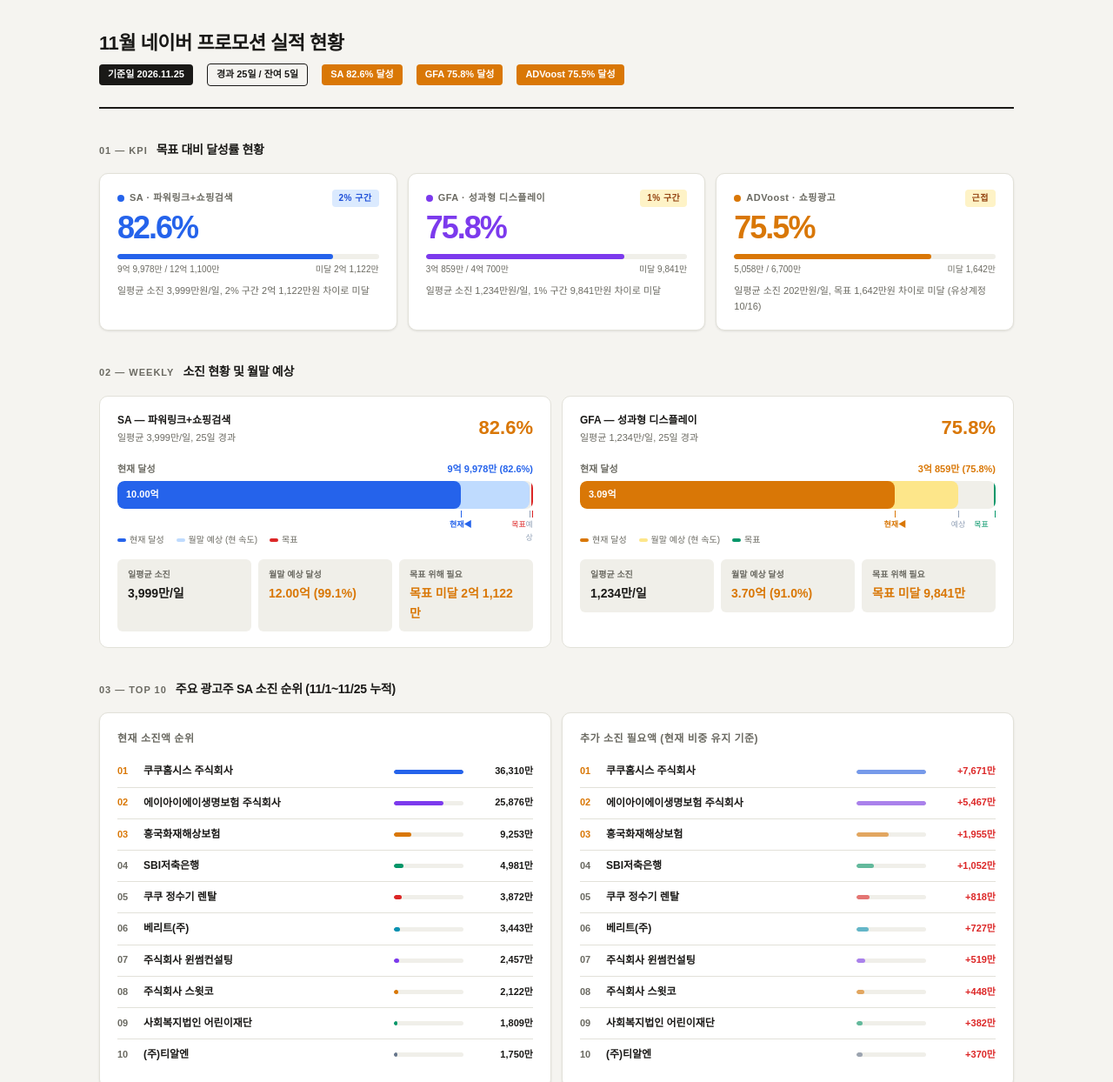
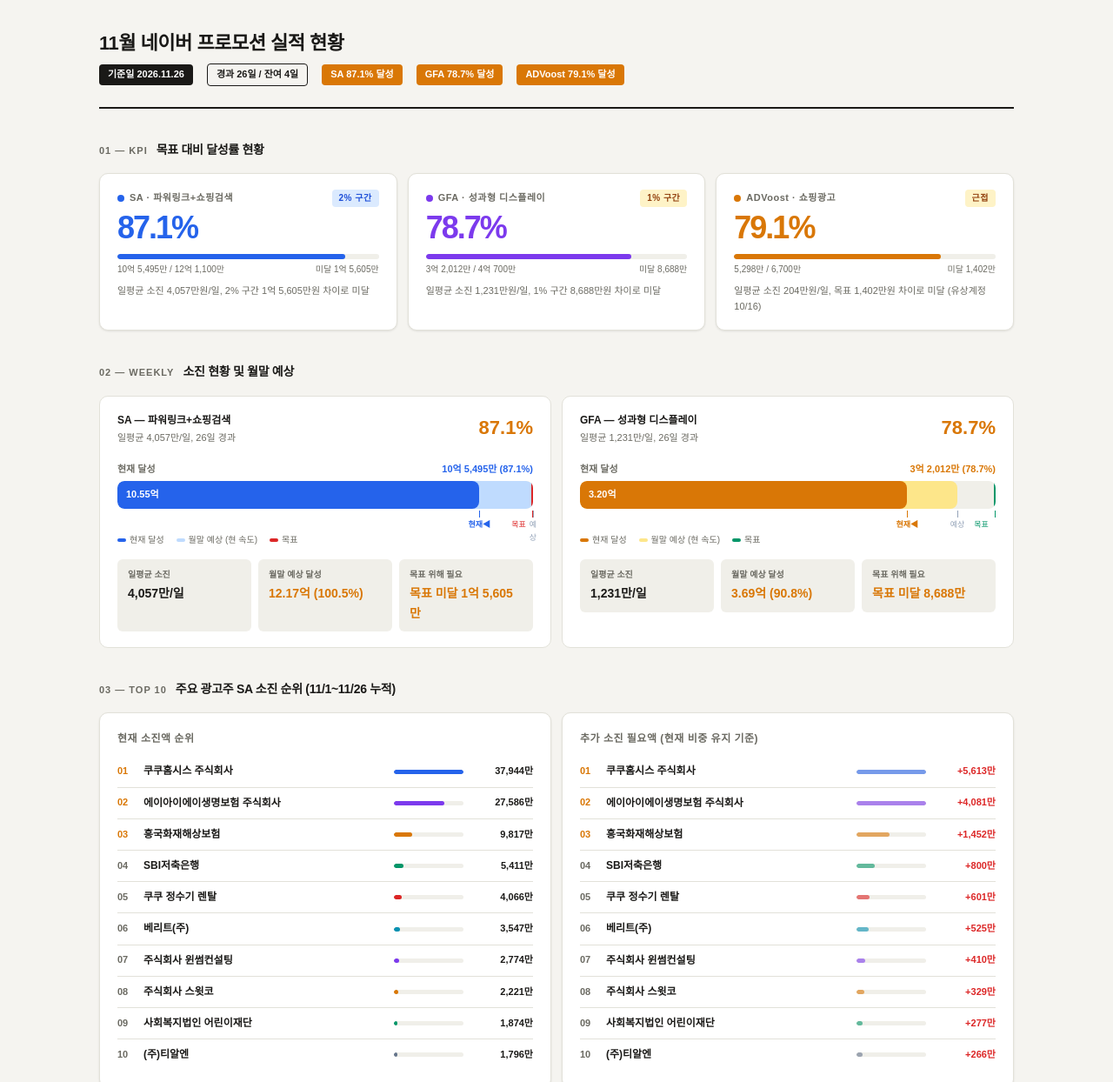
Before and after one commit to sora830812-del/naverpromo_202611, a plain HTML site: page index.html in a window 1280 px wide. Shown: the top 1244 px of the page at 87% size. Drawn offline with Linux system fonts and the light colour scheme; a web font is replaced by a local one.

Commit message:
11월 대시보드 11/26 기준 업데이트
Co-Authored-By: Claude Opus 5 <noreply@anthropic.com>
Claude-Session: https://claude.ai/code/session_01WdeaTGjQHzjB1TZFvyWyAh

```diff
--- a/index.html
+++ b/index.html
@@ -173,11 +173,11 @@ body { background: var(--bg); color: var(--text); font-family: 'Pretendard', san
   <div class="page-header">
     <h1>11월 네이버 프로모션 실적 현황</h1>
     <div class="header-meta">
-      <span class="badge">기준일 2026.11.25</span>
-      <span class="badge outline">경과 25일 / 잔여 5일</span>
-      <span class="badge warn">SA 82.6% 달성</span>
-      <span class="badge warn">GFA 75.8% 달성</span>
-      <span class="badge warn">ADVoost 75.5% 달성</span>
+      <span class="badge">기준일 2026.11.26</span>
+      <span class="badge outline">경과 26일 / 잔여 4일</span>
+      <span class="badge warn">SA 87.1% 달성</span>
+      <span class="badge warn">GFA 78.7% 달성</span>
+      <span class="badge warn">ADVoost 79.1% 달성</span>
     </div>
   </div>
 
@@ -195,15 +195,15 @@ body { background: var(--bg); color: var(--text); font-family: 'Pretendard', san
         SA · 파워링크+쇼핑검색
         <span class="tag tag-blue" style="margin-left:auto;">2% 구간</span>
       </div>
-      <div class="kpi-rate" style="color:#2563eb;">82.6%</div>
+      <div class="kpi-rate" style="color:#2563eb;">87.1%</div>
       <div class="kpi-bar-wrap" style="margin-top:12px;">
-        <div class="kpi-bar" style="width:82.6%; background:#2563eb;"></div>
+        <div class="kpi-bar" style="width:87.1%; background:#2563eb;"></div>
       </div>
       <div class="progress-row">
-        <span>9억 9,978만 / 12억 1,100만</span>
-        <span>미달 2억 1,122만</span>
+        <span>10억 5,495만 / 12억 1,100만</span>
+        <span>미달 1억 5,605만</span>
       </div>
-      <div class="kpi-detail" style="margin-top:8px;">일평균 소진 3,999만원/일, 2% 구간 2억 1,122만원 차이로 미달</div>
+      <div class="kpi-detail" style="margin-top:8px;">일평균 소진 4,057만원/일, 2% 구간 1억 5,605만원 차이로 미달</div>
     </div>
 
     <!-- GFA -->
@@ -213,15 +213,15 @@ body { background: var(--bg); color: var(--text); font-family: 'Pretendard', san
         GFA · 성과형 디스플레이
         <span class="tag tag-amber" style="margin-left:auto;">1% 구간</span>
       </div>
-      <div class="kpi-rate" style="color:#7c3aed;">75.8%</div>
+      <div class="kpi-rate" style="color:#7c3aed;">78.7%</div>
       <div class="kpi-bar-wrap" style="margin-top:12px;">
-        <div class="kpi-bar" style="width:75.8%; background:#7c3aed;"></div>
+        <div class="kpi-bar" style="width:78.7%; background:#7c3aed;"></div>
       </div>
       <div class="progress-row">
-        <span>3억 859만 / 4억 700만</span>
-        <span>미달 9,841만</span>
+        <span>3억 2,012만 / 4억 700만</span>
+        <span>미달 8,688만</span>
       </div>
-      <div class="kpi-detail" style="margin-top:8px;">일평균 소진 1,234만원/일, 1% 구간 9,841만원 차이로 미달</div>
+      <div class="kpi-detail" style="margin-top:8px;">일평균 소진 1,231만원/일, 1% 구간 8,688만원 차이로 미달</div>
     </div>
 
     <!-- ADVoost -->
@@ -231,15 +231,15 @@ body { background: var(--bg); color: var(--text); font-family: 'Pretendard', san
         ADVoost · 쇼핑광고
         <span class="tag tag-amber" style="margin-left:auto;">근접</span>
       </div>
-      <div class="kpi-rate" style="color:#d97706;">75.5%</div>
+      <div class="kpi-rate" style="color:#d97706;">79.1%</div>
       <div class="kpi-bar-wrap" style="margin-top:12px;">
-        <div class="kpi-bar" style="width:75.5%; background:#d97706;"></div>
+        <div class="kpi-bar" style="width:79.1%; background:#d97706;"></div>
       </div>
       <div class="progress-row">
-        <span>5,058만 / 6,700만</span>
-        <span>미달 1,642만</span>
+        <span>5,298만 / 6,700만</span>
+        <span>미달 1,402만</span>
       </div>
-      <div class="kpi-detail" style="margin-top:8px;">일평균 소진 202만원/일, 목표 1,642만원 차이로 미달 (유상계정 10/16)</div>
+      <div class="kpi-detail" style="margin-top:8px;">일평균 소진 204만원/일, 목표 1,402만원 차이로 미달 (유상계정 10/16)</div>
     </div>
   </div>
 
@@ -255,26 +255,26 @@ body { background: var(--bg); color: var(--text); font-family: 'Pretendard', san
       <div class="weekly-header">
         <div>
           <div class="weekly-title">SA — 파워링크+쇼핑검색</div>
-          <div style="font-size:11px; color:var(--text-muted); margin-top:2px;">일평균 3,999만/일, 25일 경과</div>
+          <div style="font-size:11px; color:var(--text-muted); margin-top:2px;">일평균 4,057만/일, 26일 경과</div>
         </div>
-        <div class="weekly-rate warn">82.6%</div>
+        <div class="weekly-rate warn">87.1%</div>
       </div>
 
       <div style="margin-top:18px;">
         <div style="display:flex; justify-content:space-between; font-size:11px; font-weight:600; margin-bottom:5px;">
           <span style="color:var(--text-muted);">현재 달성</span>
-          <span style="color:#2563eb;">9억 9,978만 (82.6%)</span>
+          <span style="color:#2563eb;">10억 5,495만 (87.1%)</span>
         </div>
         <div style="position:relative; height:32px; border-radius:8px; overflow:hidden; background:var(--surface2);">
-          <div style="position:absolute; left:0; top:0; width:99.1%; height:100%; background:#bfdbfe; border-radius:8px;"></div>
-          <div style="position:absolute; left:0; top:0; width:82.6%; height:100%; background:#2563eb; border-radius:8px; display:flex; align-items:center; padding-left:10px; font-size:11px; color:#fff; font-weight:600; white-space:nowrap;">10.00억</div>
+          <div style="position:absolute; left:0; top:0; width:100.0%; height:100%; background:#bfdbfe; border-radius:8px;"></div>
+          <div style="position:absolute; left:0; top:0; width:87.1%; height:100%; background:#2563eb; border-radius:8px; display:flex; align-items:center; padding-left:10px; font-size:11px; color:#fff; font-weight:600; white-space:nowrap;">10.55억</div>
           <div style="position:absolute; right:0; top:0; width:2px; height:100%; background:#dc2626;"></div>
         </div>
         <div style="position:relative; height:18px;">
-          <div style="position:absolute; left:82.6%; top:2px; width:1px; height:8px; background:#2563eb;"></div>
-          <div style="position:absolute; left:82.6%; top:11px; font-size:9px; color:#2563eb; font-weight:600; transform:translateX(-50%);">현재◀</div>
-          <div style="position:absolute; left:99.1%; top:2px; width:1px; height:8px; background:#94a3b8; border-left:1px dashed #94a3b8;"></div>
-          <div style="position:absolute; left:99.1%; top:11px; font-size:9px; color:#94a3b8; transform:translateX(-50%);">예상</div>
+          <div style="position:absolute; left:87.1%; top:2px; width:1px; height:8px; background:#2563eb;"></div>
+          <div style="position:absolute; left:87.1%; top:11px; font-size:9px; color:#2563eb; font-weight:600; transform:translateX(-50%);">현재◀</div>
+          <div style="position:absolute; left:100.0%; top:2px; width:1px; height:8px; background:#94a3b8; border-left:1px dashed #94a3b8;"></div>
+          <div style="position:absolute; left:100.0%; top:11px; font-size:9px; color:#94a3b8; transform:translateX(-50%);">예상</div>
           <div style="position:absolute; right:0; top:2px; width:1px; height:8px; background:#dc2626;"></div>
           <div style="position:absolute; right:0; top:11px; font-size:9px; color:#dc2626; transform:translateX(-50%);">목표</div>
         </div>
@@ -289,15 +289,15 @@ body { background: var(--bg); color: var(--text); font-family: 'Pretendard', san
       <div class="weekly-stat-row" style="margin-top:14px;">
         <div class="weekly-stat">
           <div class="ws-label">일평균 소진</div>
-          <div class="ws-value">3,999만/일</div>
+          <div class="ws-value">4,057만/일</div>
         </div>
         <div class="weekly-stat">
           <div class="ws-label">월말 예상 달성</div>
-          <div class="ws-value" style="color:var(--accent-amber);">12.00억 (99.1%)</div>
+          <div class="ws-value" style="color:var(--accent-amber);">12.17억 (100.5%)</div>
         </div>
         <div class="weekly-stat">
           <div class="ws-label">목표 위해 필요</div>
-          <div class="ws-value" style="color:var(--accent-amber);">목표 미달 2억 1,122만</div>
+          <div class="ws-value" style="color:var(--accent-amber);">목표 미달 1억 5,605만</div>
         </div>
       </div>
     </div>
@@ -307,26 +307,26 @@ body { background: var(--bg); color: var(--text); font-family: 'Pretendard', san
       <div class="weekly-header">
         <div>
           <div class="weekly-title">GFA — 성과형 디스플레이</div>
-          <div style="font-size:11px; color:var(--text-muted); margin-top:2px;">일평균 1,234만/일, 25일 경과</div>
+          <div style="font-size:11px; color:var(--text-muted); margin-top:2px;">일평균 1,231만/일, 26일 경과</div>
         </div>
-        <div class="weekly-rate warn">75.8%</div>
+        <div class="weekly-rate warn">78.7%</div>
       </div>
 
       <div style="margin-top:18px;">
         <div style="display:flex; justify-content:space-between; font-size:11px; font-weight:600; margin-bottom:5px;">
           <span style="color:var(--text-muted);">현재 달성</span>
-          <span style="color:#d97706;">3억 859만 (75.8%)</span>
+          <span style="color:#d97706;">3억 2,012만 (78.7%)</span>
         </div>
         <div style="position:relative; height:32px; border-radius:8px; overflow:hidden; background:var(--surface2);">
-          <div style="position:absolute; left:0; top:0; width:91.0%; height:100%; background:#fde68a; border-radius:8px;"></div>
-          <div style="position:absolute; left:0; top:0; width:75.8%; height:100%; background:#d97706; border-radius:8px; display:flex; align-items:center; padding-left:10px; font-size:11px; color:#fff; font-weight:600; white-space:nowrap;">3.09억</div>
+          <div style="position:absolute; left:0; top:0; width:90.8%; height:100%; background:#fde68a; border-radius:8px;"></div>
+          <div style="position:absolute; left:0; top:0; width:78.7%; height:100%; background:#d97706; border-radius:8px; display:flex; align-items:center; padding-left:10px; font-size:11px; color:#fff; font-weight:600; white-space:nowrap;">3.20억</div>
           <div style="position:absolute; right:0; top:0; width:2px; height:100%; background:#059669;"></div>
         </div>
         <div style="position:relative; height:18px;">
-          <div style="position:absolute; left:75.8%; top:2px; width:1px; height:8px; background:#d97706;"></div>
-          <div style="position:absolute; left:75.8%; top:11px; font-size:9px; color:#d97706; font-weight:600; transform:translateX(-50%);">현재◀</div>
-          <div style="position:absolute; left:91.0%; top:2px; width:1px; height:8px; background:#94a3b8; border-left:1px dashed #94a3b8;"></div>
-          <div style="position:absolute; left:91.0%; top:11px; font-size:9px; color:#94a3b8; transform:translateX(-50%);">예상</div>
+          <div style="position:absolute; left:78.7%; top:2px; width:1px; height:8px; background:#d97706;"></div>
+          <div style="position:absolute; left:78.7%; top:11px; font-size:9px; color:#d97706; font-weight:600; transform:translateX(-50%);">현재◀</div>
+          <div style="position:absolute; left:90.8%; top:2px; width:1px; height:8px; background:#94a3b8; border-left:1px dashed #94a3b8;"></div>
+          <div style="position:absolute; left:90.8%; top:11px; font-size:9px; color:#94a3b8; transform:translateX(-50%);">예상</div>
           <div style="position:absolute; right:0; top:2px; width:1px; height:8px; background:#059669;"></div>
           <div style="position:absolute; right:0; top:11px; font-size:9px; color:#059669; transform:translateX(-50%);">목표</div>
         </div>
@@ -341,15 +341,15 @@ body { background: var(--bg); color: var(--text); font-family: 'Pretendard', san
       <div class="weekly-stat-row" style="margin-top:14px;">
         <div class="weekly-stat">
           <div class="ws-label">일평균 소진</div>
-          <div class="ws-value">1,234만/일</div>
+          <div class="ws-value">1,231만/일</div>
         </div>
         <div class="weekly-stat">
           <div class="ws-label">월말 예상 달성</div>
-          <div class="ws-value" style="color:var(--accent-amber);">3.70억 (91.0%)</div>
+          <div class="ws-value" style="color:var(--accent-amber);">3.69억 (90.8%)</div>
         </div>
         <div class="weekly-stat">
           <div class="ws-label">목표 위해 필요</div>
-          <div class="ws-value" style="color:var(--accent-amber);">목표 미달 9,841만</div>
+          <div class="ws-value" style="color:var(--accent-amber);">목표 미달 8,688만</div>
         </div>
       </div>
     </div>
@@ -357,7 +357,7 @@ body { background: var(--bg); color: var(--text); font-family: 'Pretendard', san
 
   <div class="section-header">
     <span class="sec-num">03 — TOP 10</span>
-    <h2>주요 광고주 SA 소진 순위 (11/1~11/25 누적)</h2>
+    <h2>주요 광고주 SA 소진 순위 (11/1~11/26 누적)</h2>
   </div>
 
   <div class="two-col">
@@ -397,7 +397,7 @@ body { background: var(--bg); color: var(--text); font-family: 'Pretendard', san
     <div id="gfa-target-body"></div>
   </div>
   <div style="font-size:10px; color:var(--text-muted); margin-top:8px;">
-    ※ 계정별 목표액은 11월 계정별 목표배분 확정안 기준입니다 (모두투어 이관으로 제외). 월말 예상 = 현재 소진액 ÷ 경과일수(25일) × 전체일수(30일). 막대는 목표액(100%) 기준으로 정규화했습니다.
+    ※ 계정별 목표액은 11월 계정별 목표배분 확정안 기준입니다 (모두투어 이관으로 제외). 월말 예상 = 현재 소진액 ÷ 경과일수(26일) × 전체일수(30일). 막대는 목표액(100%) 기준으로 정규화했습니다.
   </div>
 
   <!-- ── 05 베네핏 계산기 ── -->
@@ -408,7 +408,7 @@ body { background: var(--bg); color: var(--text); font-family: 'Pretendard', san
 
   <div class="benefit-wrap">
     <div class="benefit-top">
-      <h3>베네핏 배분 계산기 <span class="needs-data">✓ 11/25 기준</span></h3>
+      <h3>베네핏 배분 계산기 <span class="needs-data">✓ 11/26 기준</span></h3>
       <div class="benefit-note" style="margin-top:6px;">
         보상액의 20% → 재원 | 제휴실 정액 10% | 잔여 90% → 마케팅·IMC·그로스 MoM 배분 (증감률 50% + 증감금액 50%)
       </div>
@@ -444,7 +444,7 @@ body { background: var(--bg); color: var(--text); font-family: 'Pretendard', san
         📊 동일 기간 비교 — 10월 일할 vs 11월 누적
         <span class="tag tag-amber">MoM 배분 근거</span>
       </div>
-      <div class="mom-section-sub">11월 누적 실적(25일)과 10월 일할(25일)을 동일 기간 기준으로 비교. 수치 수정 가능합니다.</div>
+      <div class="mom-section-sub">11월 누적 실적(26일)과 10월 일할(26일)을 동일 기간 기준으로 비교. 수치 수정 가능합니다.</div>
 
       <div class="mom-grid">
         <div class="mom-col-header">부서</div>
@@ -455,36 +455,36 @@ body { background: var(--bg); color: var(--text); font-family: 'Pretendard', san
 
         <div class="mom-row" id="mom-row-1">
           <div class="mom-cell dept-label">마케팅본부</div>
-          <div class="mom-cell"><input type="number" id="apr-1" value="74581" oninput="calcBenefit()"></div>
-          <div class="mom-cell"><input type="number" id="may-1" value="76276" oninput="calcBenefit()"></div>
+          <div class="mom-cell"><input type="number" id="apr-1" value="77565" oninput="calcBenefit()"></div>
+          <div class="mom-cell"><input type="number" id="may-1" value="80033" oninput="calcBenefit()"></div>
           <div class="mom-cell"><span class="mom-delta" id="delta-1">—</span></div>
           <div class="mom-cell"><span class="mom-delta" id="rate-1">—</span></div>
         </div>
         <div class="mom-row" id="mom-row-2">
           <div class="mom-cell dept-label">IMC본부</div>
-          <div class="mom-cell"><input type="number" id="apr-2" value="43936" oninput="calcBenefit()"></div>
-          <div class="mom-cell"><input type="number" id="may-2" value="49500" oninput="calcBenefit()"></div>
+          <div class="mom-cell"><input type="number" id="apr-2" value="45694" oninput="calcBenefit()"></div>
+          <div class="mom-cell"><input type="number" id="may-2" value="52194" oninput="calcBenefit()"></div>
           <div class="mom-cell"><span class="mom-delta" id="delta-2">—</span></div>
           <div class="mom-cell"><span class="mom-delta" id="rate-2">—</span></div>
         </div>
         <div class="mom-row" id="mom-row-3">
           <div class="mom-cell dept-label">그로스팀</div>
-          <div class="mom-cell"><input type="number" id="apr-3" value="1679" oninput="calcBenefit()"></div>
-          <div class="mom-cell"><input type="number" id="may-3" value="1514" oninput="calcBenefit()"></div>
+          <div class="mom-cell"><input type="number" id="apr-3" value="1747" oninput="calcBenefit()"></div>
+          <div class="mom-cell"><input type="number" id="may-3" value="1574" oninput="calcBenefit()"></div>
           <div class="mom-cell"><span class="mom-delta" id="delta-3">—</span></div>
           <div class="mom-cell"><span class="mom-delta" id="rate-3">—</span></div>
         </div>
         <div class="mom-row" id="mom-row-4">
           <div class="mom-cell dept-label">미디어제휴실(제휴실)</div>
-          <div class="mom-cell"><input type="number" id="apr-4" value="1578" oninput="calcBenefit()"></div>
-          <div class="mom-cell"><input type="number" id="may-4" value="2655" oninput="calcBenefit()"></div>
+          <div class="mom-cell"><input type="number" id="apr-4" value="1641" oninput="calcBenefit()"></div>
+          <div class="mom-cell"><input type="number" id="may-4" value="2780" oninput="calcBenefit()"></div>
           <div class="mom-cell"><span class="mom-delta" id="delta-4">—</span></div>
           <div class="mom-cell"><span class="mom-delta" id="rate-4">—</span></div>
         </div>
       </div>
 
       <div style="font-size:10px; color:var(--text-muted); margin-top:8px;">
-        ※ 부서 매출은 프로모션 지급(안)_260831(마감).xlsx '광고주정리' 시트의 계정별 부서 매핑을 10·11월 raw에 적용해 재계산 (SA+GFA 합산). 쿠쿠전자(73905)는 IMC본부 70% · 마케팅본부 30%로 분할 반영. 10월 = 10월 최종 일할(25일). 예상 보상액 = SA 목표 12.11억×2%, GFA 목표 4.07억×1% (각 구간 달성 가정)
+        ※ 부서 매출은 프로모션 지급(안)_260831(마감).xlsx '광고주정리' 시트의 계정별 부서 매핑을 10·11월 raw에 적용해 재계산 (SA+GFA 합산). 쿠쿠전자(73905)는 IMC본부 70% · 마케팅본부 30%로 분할 반영. 10월 = 10월 최종 일할(26일). 예상 보상액 = SA 목표 12.11억×2%, GFA 목표 4.07억×1% (각 구간 달성 가정)
       </div>
     </div>
 
@@ -536,7 +536,7 @@ body { background: var(--bg); color: var(--text); font-family: 'Pretendard', san
 
   <!-- 푸터 -->
   <div class="page-footer">
-    <span>기준일 2026.11.25, 데이터: 네이버 성과형광고 로우데이터 (11/25 기준), SA 합계는 raw 시트 직접 합산값</span>
+    <span>기준일 2026.11.26, 데이터: 네이버 성과형광고 로우데이터 (11/26 기준), SA 합계는 raw 시트 직접 합산값</span>
     <span>미디어제휴실 · 담당: 깨발</span>
   </div>
 
@@ -544,19 +544,19 @@ body { background: var(--bg); color: var(--text); font-family: 'Pretendard', san
 
 <script>
 const top10 = [
-  { name: '쿠쿠홈시스 주식회사', amount: 36310 },
-  { name: '에이아이에이생명보험 주식회사', amount: 25876 },
-  { name: '흥국화재해상보험', amount: 9253 },
-  { name: 'SBI저축은행', amount: 4981 },
-  { name: '쿠쿠 정수기 렌탈', amount: 3872 },
-  { name: '베리트(주)', amount: 3443 },
-  { name: '주식회사 윈썸컨설팅', amount: 2457 },
-  { name: '주식회사 스윗코', amount: 2122 },
-  { name: '사회복지법인 어린이재단', amount: 1809 },
-  { name: '(주)티알엔', amount: 1750 },
+  { name: '쿠쿠홈시스 주식회사', amount: 37944 },
+  { name: '에이아이에이생명보험 주식회사', amount: 27586 },
+  { name: '흥국화재해상보험', amount: 9817 },
+  { name: 'SBI저축은행', amount: 5411 },
+  { name: '쿠쿠 정수기 렌탈', amount: 4066 },
+  { name: '베리트(주)', amount: 3547 },
+  { name: '주식회사 윈썸컨설팅', amount: 2774 },
+  { name: '주식회사 스윗코', amount: 2221 },
+  { name: '사회복지법인 어린이재단', amount: 1874 },
+  { name: '(주)티알엔', amount: 1796 },
 ];
 
-const SA_TOTAL = 99978;
+const SA_TOTAL = 105495;
 const SA_TARGET = 121100;
 const SA_REMAIN = SA_TARGET - SA_TOTAL;
 
@@ -608,23 +608,23 @@ function paceColor(pct) {
 }
 
 const saTargets = [
-  { name: 'AIA생명', spent: 258677385, goal: 361000000 },
-  { name: '쿠쿠(일시불)', spent: 224158751, goal: 225000000 },
-  { name: '쿠쿠(렌탈)', spent: 138660225, goal: 159000000 },
-  { name: '흥국화재TM', spent: 92530941, goal: 109000000 },
-  { name: 'SBI저축은행', spent: 49810029, goal: 58000000 },
-  { name: '신한EZ손해보험', spent: 10834556, goal: 19000000 },
-  { name: '쇼핑엔티', spent: 17498405, goal: 19000000 },
-  { name: '키움에셋플래너', spent: 8064123, goal: 16000000 },
+  { name: 'AIA생명', spent: 275771036, goal: 361000000 },
+  { name: '쿠쿠(일시불)', spent: 234148192, goal: 225000000 },
+  { name: '쿠쿠(렌탈)', spent: 144969826, goal: 159000000 },
+  { name: '흥국화재TM', spent: 98171706, goal: 109000000 },
+  { name: 'SBI저축은행', spent: 54112633, goal: 58000000 },
+  { name: '신한EZ손해보험', spent: 11167424, goal: 19000000 },
+  { name: '쇼핑엔티', spent: 17955499, goal: 19000000 },
+  { name: '키움에셋플래너', spent: 8525713, goal: 16000000 },
 ];
 const gfaTargets = [
-  { name: 'AIA생명', spent: 80644100, goal: 132000000 },
-  { name: '쿠쿠(일시불+렌탈)', spent: 76206400, goal: 105000000 },
-  { name: '쿠쿠(렌탈)', spent: 41869681, goal: 69000000 },
-  { name: '흥국화재TM', spent: 23346107, goal: 25000000 },
-  { name: '키움에셋플래너', spent: 72309425, goal: 61000000 },
+  { name: 'AIA생명', spent: 82502301, goal: 132000000 },
+  { name: '쿠쿠(일시불+렌탈)', spent: 80491616, goal: 105000000 },
+  { name: '쿠쿠(렌탈)', spent: 42748951, goal: 69000000 },
+  { name: '흥국화재TM', spent: 25180858, goal: 25000000 },
+  { name: '키움에셋플래너', spent: 74550278, goal: 61000000 },
 ];
-const T_ELAPSED = 25, T_TOTAL_DAYS = 30;
+const T_ELAPSED = 26, T_TOTAL_DAYS = 30;
 
 function renderTargetTable(bodyId, rows, baseColor) {
   const wrap = document.getElementById(bodyId);
```
